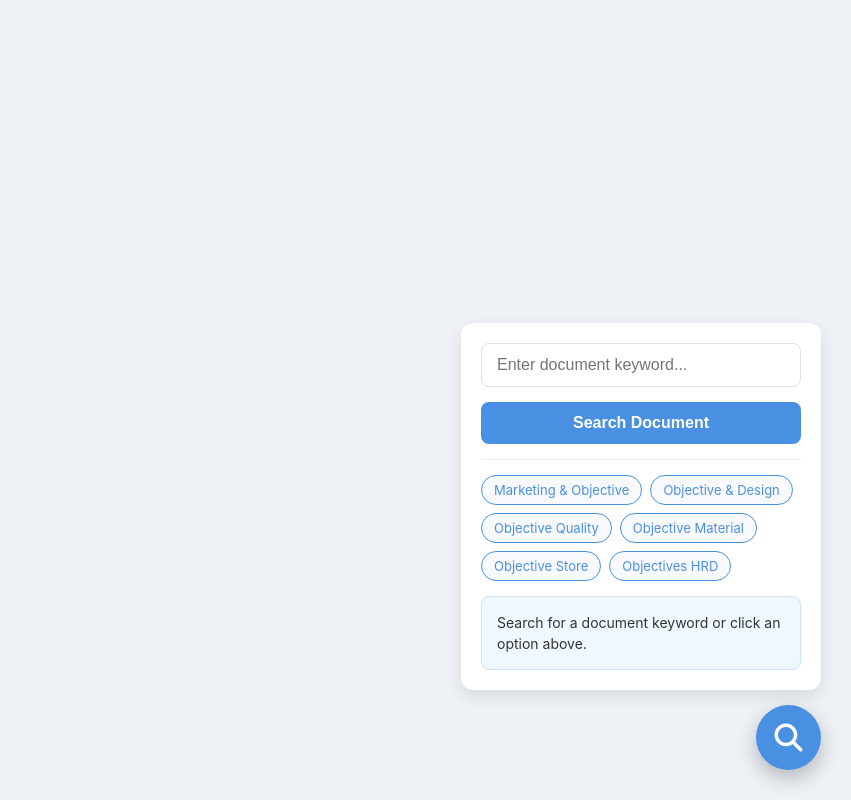
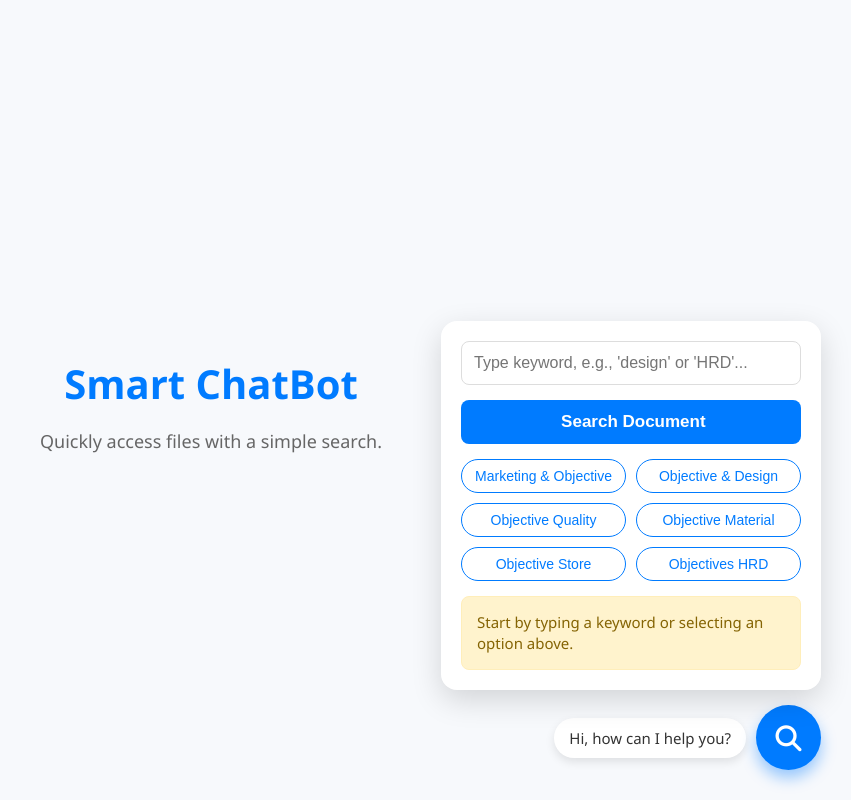
Before and after one commit to jayasharma01/Chatbot, a plain HTML site: page index.html in a window 1280 px wide. Both pictures are taken after a click on the button 1217 px from the left and 737 px from the top of the page. Shown: the whole page, without its empty margins (429-1280 px from the left). Drawn offline with Linux system fonts and the light colour scheme.

Commit message:
index.html

```diff
--- a/index.html
+++ b/index.html
@@ -3,7 +3,7 @@
   <head>
     <meta charset="UTF-8" />
     <meta name="viewport" content="width=device-width, initial-scale=1.0" />
-    <title>Document Search</title>
+    <title>Smart Document Search Widget</title>
 
     <link
       rel="stylesheet"
@@ -12,65 +12,105 @@
 
     <style>
       :root {
-        --primary-color: #4a90e2; /* A modern blue */
-        --secondary-color: #50e3c2; /* A nice accent for hover */
-        --background-color: #eef2f7; /* Soft light-blue/gray */
+        --primary-color: #007bff; /* Brighter Blue */
+        --background-color: #f7f9fc; /* Lighter background */
         --card-background: #ffffff;
-        --text-color: #333333;
-        --border-radius: 12px;
-        --shadow-elevation: 0 6px 15px rgba(0, 0, 0, 0.1);
+        --text-color: #333;
+        --border-radius: 16px; /* Slightly larger radius */
+        --shadow-elevation: 0 10px 30px rgba(0, 0, 0, 0.15); /* Stronger shadow */
+        --success-bg: #d4edda;
+        --success-border: #c3e6cb;
+        --success-text: #155724;
       }
 
       body {
-        font-family: -apple-system, BlinkMacSystemFont, "Segoe UI", Roboto,
-          Oxygen, Ubuntu, Cantarell, "Open Sans", "Helvetica Neue", sans-serif;
+        margin: 0;
         padding: 0;
-        margin: 0;
+        font-family: "Segoe UI", Tahoma, Geneva, Verdana, sans-serif;
         background: var(--background-color);
-        /* Ensure the body takes full viewport height even without content */
-        min-height: 100vh;
+        height: 100vh;
+        display: flex;
+        justify-content: center;
+        align-items: center;
+        text-align: center;
         color: var(--text-color);
       }
 
-      /* Main content wrapper is no longer strictly needed but kept for structure */
-      .main-content-wrapper {
-        padding: 20px;
-        max-width: 400px;
-        width: 100%;
+      /* Centered intro text */
+      .center-text {
+        position: absolute;
+        top: 50%;
+        left: 50%;
+        transform: translate(-50%, -50%);
       }
 
-      /* --- Floating search icon button --- */
-      .search-icon-btn {
+      .center-text h1 {
+        font-size: 40px;
+        margin-bottom: 10px;
+        color: var(--primary-color);
+        font-weight: 600;
+      }
+
+      .center-text p {
+        font-size: 18px;
+        color: #666;
+      }
+
+      /* Container for the button and its prompt text */
+      .floating-widget-container {
         position: fixed;
         bottom: 30px;
         right: 30px;
+        display: flex;
+        align-items: center;
+        gap: 10px;
+        z-index: 1000;
+      }
+
+      /* Styling for the text prompt */
+      .search-prompt {
+        background-color: var(--card-background);
+        color: var(--text-color);
+        padding: 10px 15px;
+        border-radius: 25px; /* Rounded pill shape */
+        box-shadow: 0 4px 10px rgba(0, 0, 0, 0.1);
+        font-size: 15px;
+        font-weight: 500;
+        transition: opacity 0.3s ease, transform 0.3s ease;
+        transform-origin: right;
+        white-space: nowrap; /* Prevent text from wrapping */
+      }
+
+      /* Floating search icon button */
+      .search-icon-btn {
         background-color: var(--primary-color);
         color: white;
         border: none;
         border-radius: 50%;
         width: 65px;
         height: 65px;
-        font-size: 28px;
+        font-size: 26px;
         display: flex;
         justify-content: center;
         align-items: center;
         cursor: pointer;
-        box-shadow: 0 8px 20px rgba(0, 0, 0, 0.25);
-        transition: all 0.3s cubic-bezier(0.25, 0.8, 0.25, 1);
+        box-shadow: 0 8px 15px rgba(0, 123, 255, 0.4);
+        transition: transform 0.3s ease, box-shadow 0.3s ease;
         z-index: 1000;
-        outline: none;
+      }
+
+      /* Hover effect: Hide the prompt when hovering near the button */
+      .floating-widget-container:hover .search-prompt {
+        opacity: 0;
+        transform: scale(0.9);
       }
 
       .search-icon-btn:hover {
-        background-color: #3b7ad6;
-        transform: translateY(-2px);
+        transform: scale(1.1);
+        box-shadow: 0 10px 20px rgba(0, 123, 255, 0.6);
       }
 
-      .search-icon-btn:active {
-        transform: scale(0.95);
-      }
-
-      /* --- Hidden form container (The Popup/Card) --- */
+      /* Hidden popup form */
       .search-form-container {
         position: fixed;
         bottom: 110px;
@@ -80,181 +120,211 @@
         border-radius: var(--border-radius);
         box-shadow: var(--shadow-elevation);
         display: none;
-        width: 320px;
-        transition: all 0.4s ease-in-out;
+        width: 340px;
+        transition: all 0.3s cubic-bezier(0.175, 0.885, 0.32, 1.275);
         z-index: 1000;
         opacity: 0;
-        transform: translateY(20px) scale(0.98);
-        transform-origin: bottom right;
+        transform: translateY(20px);
       }
 
       .search-form-container.show {
         display: block;
         opacity: 1;
-        transform: translateY(0) scale(1);
+        transform: translateY(0);
       }
 
-      /* --- Input Field --- */
       .search-form-container input {
         width: 100%;
-        padding: 12px 15px;
-        border: 1px solid #e0e0e0;
+        padding: 12px;
+        margin-bottom: 15px;
         border-radius: 8px;
-        margin-bottom: 15px;
+        border: 1px solid #ddd;
+        font-size: 16px;
         box-sizing: border-box;
-        font-size: 16px;
-        transition: border-color 0.3s;
       }
 
-      .search-form-container input:focus {
-        border-color: var(--primary-color);
-        outline: none;
-        box-shadow: 0 0 0 2px rgba(74, 144, 226, 0.2);
-      }
-
-      /* --- Search Button --- */
       .search-form-container button.search-btn {
         width: 100%;
         padding: 12px;
-        background: var(--primary-color);
+        background-color: var(--primary-color);
         color: white;
         border: none;
         border-radius: 8px;
         cursor: pointer;
         margin-bottom: 15px;
-        font-size: 16px;
+        font-size: 17px;
         font-weight: bold;
-        transition: background 0.3s ease;
+        transition: background-color 0.2s ease;
       }
 
       .search-form-container button.search-btn:hover {
-        background: #3b7ad6;
+        background-color: #0056b3;
       }
 
-      /* --- Keyword options container --- */
-      .keyword-options {
+      /* Option buttons */
+      .option-buttons {
         display: flex;
         flex-wrap: wrap;
-        gap: 8px;
+        gap: 10px;
         margin-bottom: 15px;
-        border-top: 1px solid #f0f0f0;
-        padding-top: 15px;
       }
 
-      /* --- Individual keyword button (Sleek Tags/Chips) --- */
-      .keyword-btn {
-        background: #f7f9fc;
+      .option-buttons button {
+        flex: 1 1 calc(50% - 5px);
+        padding: 8px 10px;
+        font-size: 14px;
+        border-radius: 20px;
+        border: 1px solid var(--primary-color);
+        background: white;
         color: var(--primary-color);
-        border: 1px solid var(--primary-color);
-        padding: 6px 12px;
-        border-radius: 20px;
-        text-align: center;
-        font-size: 13px;
         cursor: pointer;
-        transition: all 0.2s ease;
-        white-space: nowrap;
+        transition: 0.2s ease;
       }
 
-      .keyword-btn:hover {
-        background: var(--primary-color);
+      .option-buttons button:hover {
+        background-color: var(--primary-color);
         color: white;
         transform: translateY(-1px);
         box-shadow: 0 2px 5px rgba(0, 0, 0, 0.1);
       }
 
-      /* --- Result box inside popup --- */
+      /* Result box - Success style for link */
       #result {
         padding: 15px;
-        background: #f0f8ff;
-        border: 1px solid #cfe2ff;
+        background: #fff3cd; /* Initial/Neutral background */
+        border: 1px solid #ffeeba;
         border-radius: 8px;
-        font-size: 14px;
-        line-height: 1.5;
+        font-size: 15px;
         word-break: break-word;
+        text-align: left;
+        color: #856404;
+        line-height: 1.4;
+      }
+
+      #result.success {
+        background: var(--success-bg);
+        border: 1px solid var(--success-border);
+        color: var(--success-text);
+      }
+
+      #result.error {
+        background: #f8d7da;
+        border: 1px solid #f5c6cb;
+        color: #721c24;
       }
 
       #result a {
-        color: #004085;
+        display: block;
+        margin-top: 8px;
+        color: #0056b3; /* Darker blue for links */
         font-weight: bold;
-        text-decoration: none;
-        display: block;
-        margin-top: 5px;
+        text-decoration: underline;
+        word-break: break-all;
       }
 
-      #result a:hover {
-        text-decoration: underline;
+      #result.success a {
+        color: #0056b3; /* Use a standard link color for visibility even on green */
       }
     </style>
   </head>
   <body>
-    <div class="main-content-wrapper"></div>
+    <div class="center-text">
+      <h1>Smart ChatBot</h1>
+      <p>Quickly access files with a simple search.</p>
+    </div>
 
-    <button class="search-icon-btn" onclick="toggleSearchForm()">
-      <i class="fas fa-search"></i>
-    </button>
+    <div class="floating-widget-container">
+      <div class="search-prompt">Hi, how can I help you?</div>
+
+      <button class="search-icon-btn" onclick="toggleSearchForm()">
+        <i class="fas fa-search"></i>
+      </button>
+    </div>
 
     <div class="search-form-container" id="searchFormContainer">
       <input
         type="text"
         id="searchInput"
-        placeholder="Enter document keyword..."
+        placeholder="Type keyword, e.g., 'design' or 'HRD'..."
       />
       <button class="search-btn" onclick="searchDocument()">
-        Search Document
+        <i class="fas fa-file-search"></i> Search Document
       </button>
 
-      <div class="keyword-options">
-        <div
-          class="keyword-btn"
-          onclick="searchByKeyword('Marketing & objective')"
-        >
+      <div class="option-buttons">
+        <button onclick="selectKeyword('Marketing & Objective')">
           Marketing & Objective
-        </div>
-        <div
-          class="keyword-btn"
-          onclick="searchByKeyword('Objective & Design')"
-        >
+        </button>
+        <button onclick="selectKeyword('Objective & Design')">
           Objective & Design
-        </div>
-        <div class="keyword-btn" onclick="searchByKeyword('Objective quality')">
+        </button>
+        <button onclick="selectKeyword('Objective Quality')">
           Objective Quality
-        </div>
-        <div
-          class="keyword-btn"
-          onclick="searchByKeyword('Objective material')"
-        >
+        </button>
+        <button onclick="selectKeyword('Objective Material')">
           Objective Material
-        </div>
-        <div class="keyword-btn" onclick="searchByKeyword('Objective Store')">
+        </button>
+        <button onclick="selectKeyword('Objective Store')">
           Objective Store
-        </div>
-        <div class="keyword-btn" onclick="searchByKeyword('Objectives HRD')">
+        </button>
+        <button onclick="selectKeyword('Objectives HRD')">
           Objectives HRD
-        </div>
+        </button>
       </div>
 
       <div id="result">
-        Search for a document keyword or click an option above.
+        Start by typing a keyword or selecting an option above.
       </div>
     </div>
 
-    <script src="data.js"></script>
     <script>
-      // NOTE: This script assumes a global 'documents' array is defined in data.js
+      // DUMMY documents array - Replace this with your actual data source (e.g., from data.js)
+      const documents = [
+        {
+          keyword: "Marketing & Objective",
+          link: "https://drive.google.com/file/d/1myTwnh8M9XGop0Ccasby0t-b8YSW0QdR/view",
+        },
+        {
+          keyword: "Objective & Design",
+          link: "https://drive.google.com/file/d/2a2Twnh8M9XGop0Ccasby0t-b8YSW0QdR/view",
+        },
+        {
+          keyword: "Objective Quality",
+          link: "https://drive.google.com/file/d/3b3Twnh8M9XGop0Ccasby0t-b8YSW0QdR/view",
+        },
+        {
+          keyword: "Objective Material",
+          link: "https://drive.google.com/file/d/4c4Twnh8M9XGop0Ccasby0t-b8YSW0QdR/view",
+        },
+        {
+          keyword: "Objective Store",
+          link: "https://drive.google.com/file/d/1myTwnh8M9XGop0Ccasby0t-b8YSW0QdR/view",
+        },
+        {
+          keyword: "Objectives HRD",
+          link: "https://drive.google.com/file/d/6f6Twnh8M9XGop0Ccasby0t-b8YSW0QdR/view",
+        },
+      ];
 
-      // Toggle form visibility
+      /**
+       * Toggle form visibility
+       */
       function toggleSearchForm() {
         const form = document.getElementById("searchFormContainer");
         form.classList.toggle("show");
-        // Clear input and result when closing for a clean start next time
         if (!form.classList.contains("show")) {
+          // Reset form and result on close
           document.getElementById("searchInput").value = "";
-          document.getElementById("result").innerHTML =
-            "Search for a document keyword or click an option above.";
+          const resultDiv = document.getElementById("result");
+          resultDiv.innerHTML =
+            "Start by typing a keyword or selecting an option above.";
+          resultDiv.className = ""; // Remove success/error classes
         }
       }
 
-      // Standard search by typing
+      /**
+       * Search using input field value
+       */
       function searchDocument() {
         const input = document
           .getElementById("searchInput")
@@ -263,44 +333,45 @@
         showResult(input);
       }
 
-      // Search triggered by clicking a keyword button
-      function searchByKeyword(keyword) {
-        document.getElementById("searchInput").value = keyword; // auto-fill input
+      /**
+       * Search using option button value
+       */
+      function selectKeyword(keyword) {
+        document.getElementById("searchInput").value = keyword;
         showResult(keyword.toLowerCase().trim());
       }
 
-      // Main logic to find and display result
+      /**
+       * Display search results with flexible matching logic
+       */
       function showResult(searchTerm) {
         const resultDiv = document.getElementById("result");
+        resultDiv.className = ""; // Reset classes
 
-        // Handle empty search term
         if (!searchTerm) {
-          resultDiv.innerHTML = `<span style="color: #856404;">Please enter a keyword to search.</span>`;
+          resultDiv.innerHTML = "🚫 **Please enter a keyword to search.**";
+          resultDiv.classList.add("error");
           return;
         }
 
-        // Use trim() for case-insensitive and space-robust matching
-        const found = documents.find(
-          (doc) => doc.keyword.toLowerCase().trim() === searchTerm
+        // FLEXIBLE SEARCH LOGIC: Check if the document keyword includes the search term,
+        // OR if the search term includes the document keyword (in case of partial match)
+        const foundDocument = documents.find(
+          (doc) =>
+            doc.keyword.toLowerCase().trim().includes(searchTerm) ||
+            searchTerm.includes(doc.keyword.toLowerCase().trim())
         );
 
-        if (found) {
-          resultDiv.innerHTML = `
-            <strong>HERE IS YOUR DOCUMENT LINK:</strong>
-            <a href="${found.link}" target="_blank">${found.link}</a>
-          `;
+        if (foundDocument) {
+          resultDiv.innerHTML = `✅ **DOCUMENT FOUND!** <br/>
+                                <strong>Keyword Match:</strong> ${foundDocument.keyword} <br/>
+                                <a href="${foundDocument.link}" target="_blank">View Document Link</a>`;
+          resultDiv.classList.add("success");
         } else {
-          resultDiv.innerHTML = `<span style="color: #721c24;">No document found for the keyword: "${searchTerm}".</span>`;
+          resultDiv.innerHTML = `❌ **No exact or partial document found** for: "${searchTerm}". Please try a different keyword.`;
+          resultDiv.classList.add("error");
         }
       }
-
-      // Initial state of the result div
-      document.addEventListener("DOMContentLoaded", () => {
-        // Assuming 'documents' is available from data.js
-        // Set an informative initial message
-        document.getElementById("result").innerHTML =
-          "Search for a document keyword or click an option above.";
-      });
     </script>
   </body>
 </html>
```
